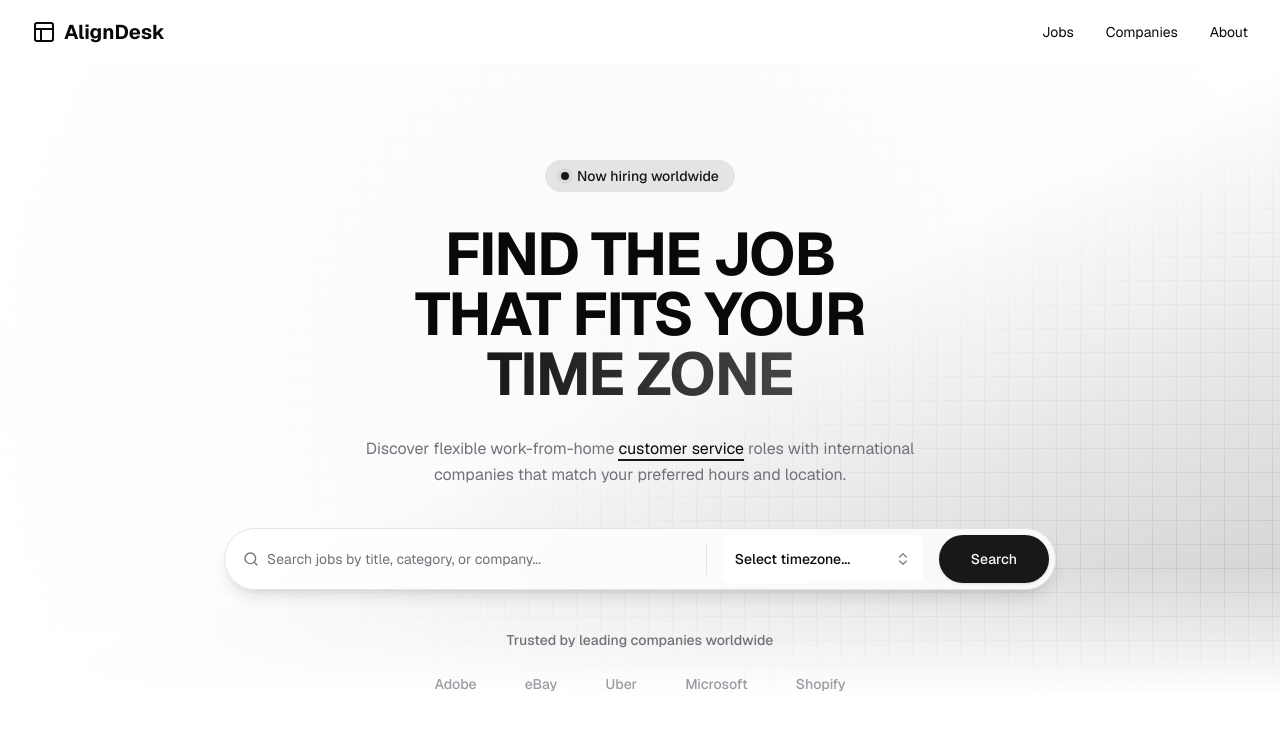
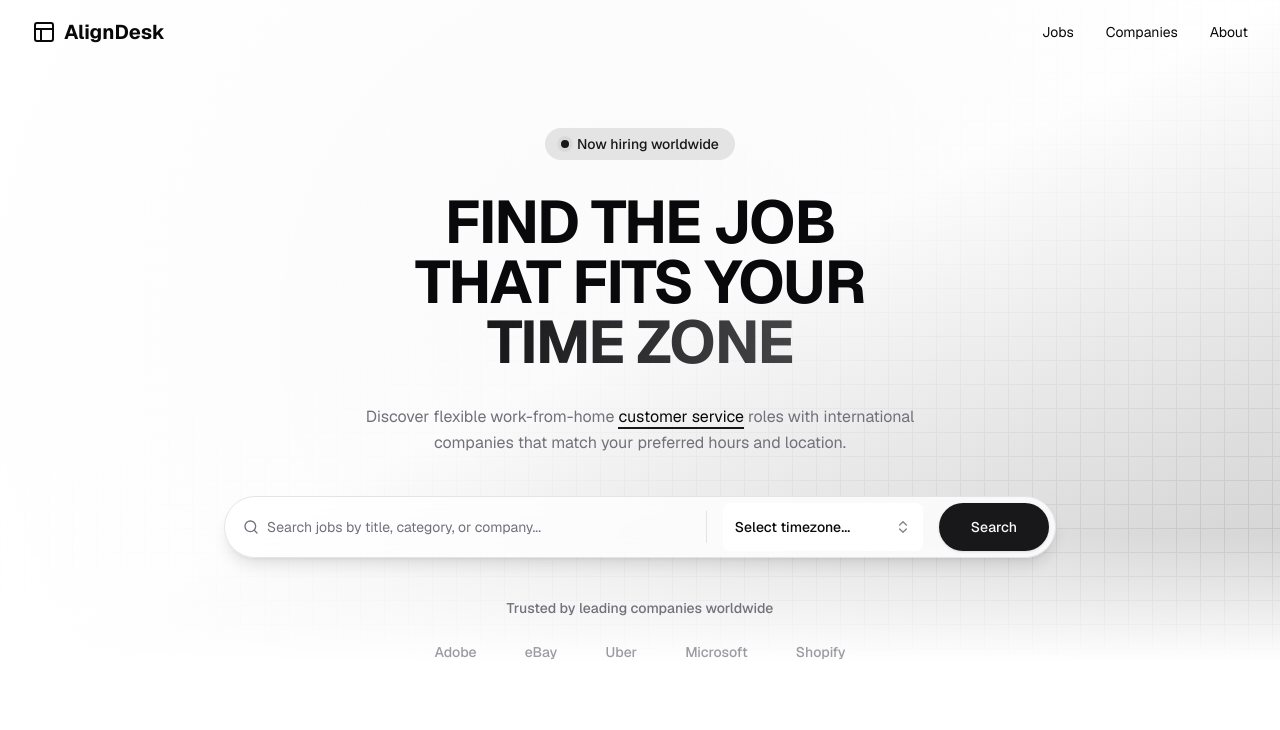
Before and after one commit to katsuragawaa/aligndesk, a Next.js app: page / in a window 1280 px wide. Shown: the top 730 px of the page. Built offline with nearby package versions, Linux system fonts and the light colour scheme.

Commit message:
fix: update header positioning and adjust home page section padding for better layout

```diff
--- a/app/components/header.tsx
+++ b/app/components/header.tsx
@@ -3,7 +3,7 @@ import { Layout } from "lucide-react";
 
 export default function Header() {
   return (
-    <header className="w-full">
+    <header className="fixed top-0 z-50 w-full">
       <nav className="mx-auto flex h-16 max-w-7xl items-center justify-between px-4 sm:px-6 lg:px-8">
         <Link href="/" className="flex items-center gap-2">
           <Layout className="h-6 w-6" />
--- a/app/page.tsx
+++ b/app/page.tsx
@@ -47,7 +47,7 @@ export default function Home() {
 
   return (
     <div className="min-h-screen">
-      <section className="relative overflow-hidden pt-16 md:pt-24">
+      <section className="relative overflow-hidden pt-24 md:pt-32">
         <div className="absolute inset-0 -z-10">
           <div className="absolute inset-0 bg-[linear-gradient(to_right,var(--border)_1px,transparent_1px),linear-gradient(to_bottom,var(--border)_1px,transparent_1px)] bg-[size:24px_24px]" />
           <div className="from-background via-background/95 to-primary/20 absolute inset-0 bg-gradient-to-br" />
```
